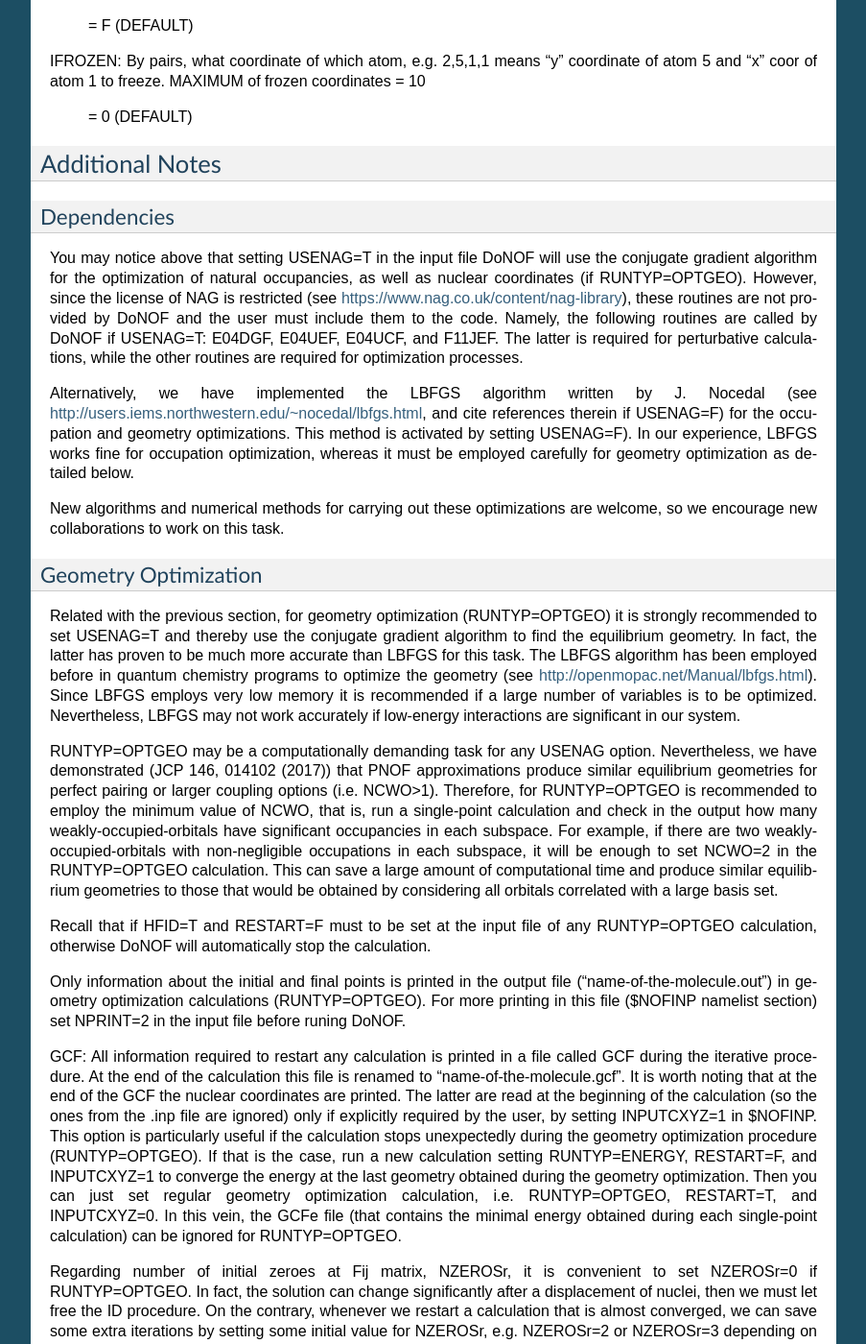
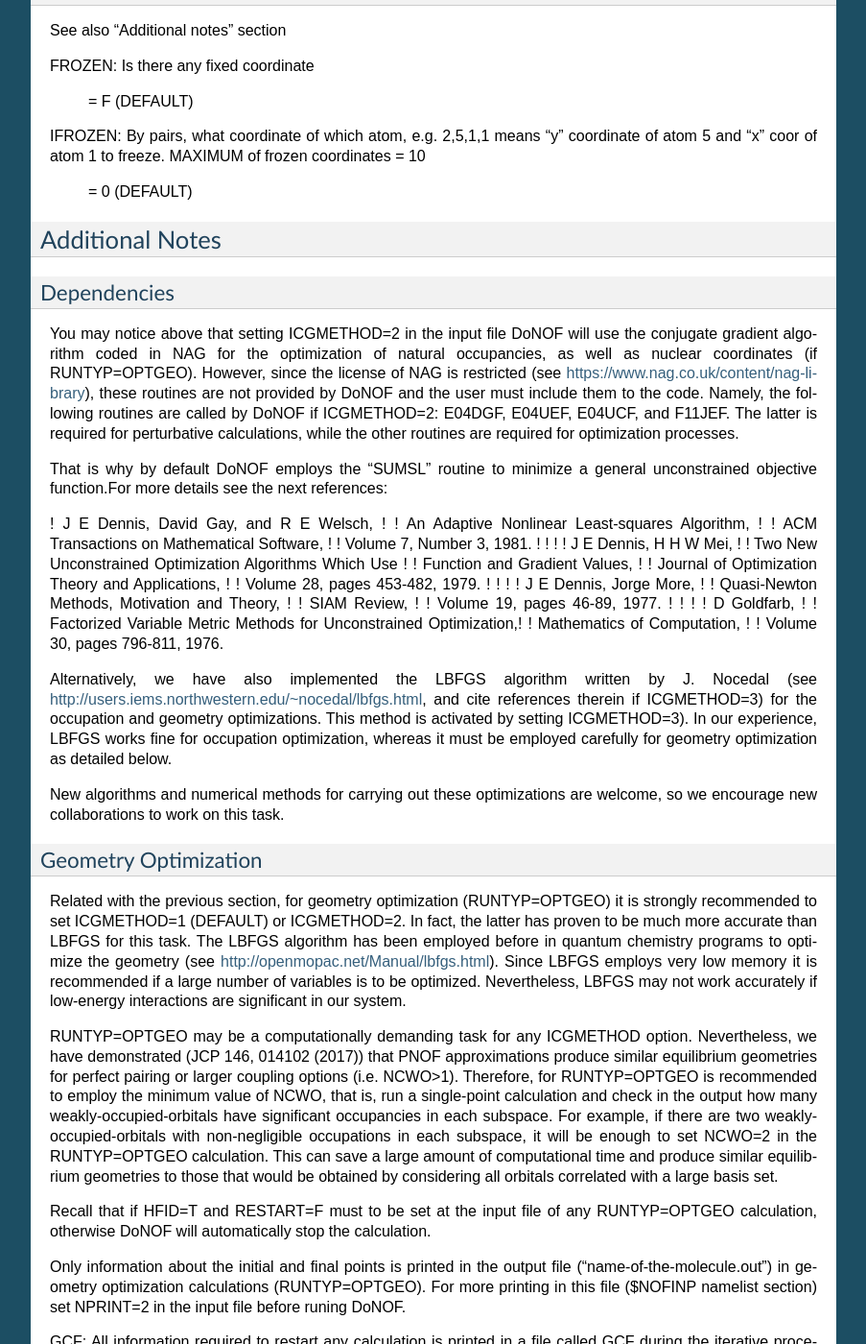
Before and after one commit to DoNOF/DoNOF-Documentation, a Sphinx documentation site: the page built from docs/input.rst, in a window 1280 px wide and 1400 px high, scrolled down 7666 px. Shown: the whole window at 96% size, without its empty margins (198-1101 px from the left). Built offline with Sphinx 7.4.7, drawn with Linux system fonts in a browser that asks for light colours; some of the changed text lies outside the part shown.

Commit message:
april-2-3

```diff
--- a/docs/input.rst
+++ b/docs/input.rst
@@ -6,7 +6,7 @@ Input Options
 BASIS SET
 *********
 
-For the moment DoNOF requires to read the basis set for any calculation from the input file. Regarding the format, for historical reasons we employ the format used in GAMESS US. You will find corresponding basis for any atomic element in https://www.basissetexchange.org/.
+For the moment DoNOF requires to read the basis set for any calculation from the input file. Regarding the format, for historical reasons we employ the format used in GAMESS US. You will find corresponding basis for any atomic element in https://www.basissetexchange.org/. Note that you must use the "Advanced" option from the "Download basis set" box, and there choose the "GAMESS US" format, Version 1, and click the button to activate the "Optimize General Contractions". This will automatically give you the information to put in the input file.
 
 Many examples are shown in the section "Examples".
 
@@ -119,6 +117,10 @@ PNOF SELECTION
 ^^^^^^^^^^^^^^
 
 IPNOF:               Type of Natural Orbital Functional (see section "NOF approximations")
+
+                      = 3      PNOF3
+
+                      = 4      PNOF4
 
                       = 5      PNOF5
 
@@ -430,9 +432,32 @@ Additional Notes
 Dependencies
 ^^^^^^^^^^^^
 
-You may notice above that setting USENAG=T in the input file DoNOF will use the conjugate gradient algorithm for the optimization of natural occupancies, as well as nuclear coordinates (if RUNTYP=OPTGEO). However, since the license of NAG is restricted (see https://www.nag.co.uk/content/nag-library), these routines are not provided by DoNOF and the user must include them to the code. Namely, the following routines are called by DoNOF if USENAG=T: E04DGF, E04UEF, E04UCF, and F11JEF. The latter is required for perturbative calculations, while the other routines are required for optimization processes.
+You may notice above that setting ICGMETHOD=2 in the input file DoNOF will use the conjugate gradient algorithm coded in NAG for the optimization of natural occupancies, as well as nuclear coordinates (if RUNTYP=OPTGEO). However, since the license of NAG is restricted (see https://www.nag.co.uk/content/nag-library), these routines are not provided by DoNOF and the user must include them to the code. Namely, the following routines are called by DoNOF if ICGMETHOD=2: E04DGF, E04UEF, E04UCF, and F11JEF. The latter is required for perturbative calculations, while the other routines are required for optimization processes.
 
-Alternatively, we have implemented the LBFGS algorithm written by J. Nocedal (see http://users.iems.northwestern.edu/~nocedal/lbfgs.html, and cite references therein if USENAG=F) for the occupation and geometry optimizations. This method is activated by setting USENAG=F). In our experience, LBFGS works fine for occupation optimization, whereas it must be employed carefully for geometry optimization as detailed below.
+That is why by default DoNOF employs the "SUMSL" routine to minimize a general unconstrained objective function.For more details see the next references:
+
+!    J E Dennis, David Gay, and R E Welsch,                            !
+!    An Adaptive Nonlinear Least-squares Algorithm,                    !
+!    ACM Transactions on Mathematical Software,                        !
+!    Volume 7, Number 3, 1981.                                         !
+!                                                                      !
+!    J E Dennis, H H W Mei,                                            !
+!    Two New Unconstrained Optimization Algorithms Which Use           !
+!    Function and Gradient Values,                                     !
+!    Journal of Optimization Theory and Applications,                  !
+!    Volume 28, pages 453-482, 1979.                                   !
+!                                                                      !
+!    J E Dennis, Jorge More,                                           !
+!    Quasi-Newton Methods, Motivation and Theory,                      !
+!    SIAM Review,                                                      !
+!    Volume 19, pages 46-89, 1977.                                     !
+!                                                                      !
+!    D Goldfarb,                                                       !
+!    Factorized Variable Metric Methods for Unconstrained Optimization,!
+!    Mathematics of Computation,                                       !
+!    Volume 30, pages 796-811, 1976.
+
+Alternatively, we have also implemented the LBFGS algorithm written by J. Nocedal (see http://users.iems.northwestern.edu/~nocedal/lbfgs.html, and cite references therein if ICGMETHOD=3) for the occupation and geometry optimizations. This method is activated by setting ICGMETHOD=3). In our experience, LBFGS works fine for occupation optimization, whereas it must be employed carefully for geometry optimization as detailed below.
 
 New algorithms and numerical methods for carrying out these optimizations are welcome, so we encourage new collaborations to work on this task.
 
@@ -440,9 +465,9 @@ New algorithms and numerical methods for carrying out these optimizations are we
 Geometry Optimization
 ^^^^^^^^^^^^^^^^^^^^^
 
-Related with the previous section, for geometry optimization (RUNTYP=OPTGEO) it is strongly recommended to set USENAG=T and thereby use the conjugate gradient algorithm to find the equilibrium geometry. In fact, the latter has proven to be much more accurate than LBFGS for this task. The LBFGS algorithm has been employed before in quantum chemistry programs to optimize the geometry (see http://openmopac.net/Manual/lbfgs.html). Since LBFGS employs very low memory it is recommended if a large number of variables is to be optimized. Nevertheless, LBFGS may not work accurately if low-energy interactions are significant in our system.
+Related with the previous section, for geometry optimization (RUNTYP=OPTGEO) it is strongly recommended to set ICGMETHOD=1 (DEFAULT) or ICGMETHOD=2. In fact, the latter has proven to be much more accurate than LBFGS for this task. The LBFGS algorithm has been employed before in quantum chemistry programs to optimize the geometry (see http://openmopac.net/Manual/lbfgs.html). Since LBFGS employs very low memory it is recommended if a large number of variables is to be optimized. Nevertheless, LBFGS may not work accurately if low-energy interactions are significant in our system.
 
-RUNTYP=OPTGEO may be a computationally demanding task for any USENAG option. Nevertheless, we have demonstrated (JCP 146, 014102 (2017)) that PNOF approximations produce similar equilibrium geometries for perfect pairing or larger coupling options (i.e. NCWO>1). Therefore, for RUNTYP=OPTGEO is recommended to employ the minimum value of NCWO, that is, run a single-point calculation and check in the output how many weakly-occupied-orbitals have significant occupancies in each subspace. For example, if there are two weakly-occupied-orbitals with non-negligible occupations in each subspace, it will be enough to set NCWO=2 in the RUNTYP=OPTGEO calculation. This can save a large amount of computational time and produce similar equilibrium geometries to those that would be obtained by considering all orbitals correlated with a large basis set.
+RUNTYP=OPTGEO may be a computationally demanding task for any ICGMETHOD option. Nevertheless, we have demonstrated (JCP 146, 014102 (2017)) that PNOF approximations produce similar equilibrium geometries for perfect pairing or larger coupling options (i.e. NCWO>1). Therefore, for RUNTYP=OPTGEO is recommended to employ the minimum value of NCWO, that is, run a single-point calculation and check in the output how many weakly-occupied-orbitals have significant occupancies in each subspace. For example, if there are two weakly-occupied-orbitals with non-negligible occupations in each subspace, it will be enough to set NCWO=2 in the RUNTYP=OPTGEO calculation. This can save a large amount of computational time and produce similar equilibrium geometries to those that would be obtained by considering all orbitals correlated with a large basis set.
 
 Recall that if HFID=T and RESTART=F must to be set at the input file of any RUNTYP=OPTGEO calculation, otherwise DoNOF will automatically stop the calculation.
 
```
Also changed, not shown: other parts of docs/input.rst (+0 -2 lines).
